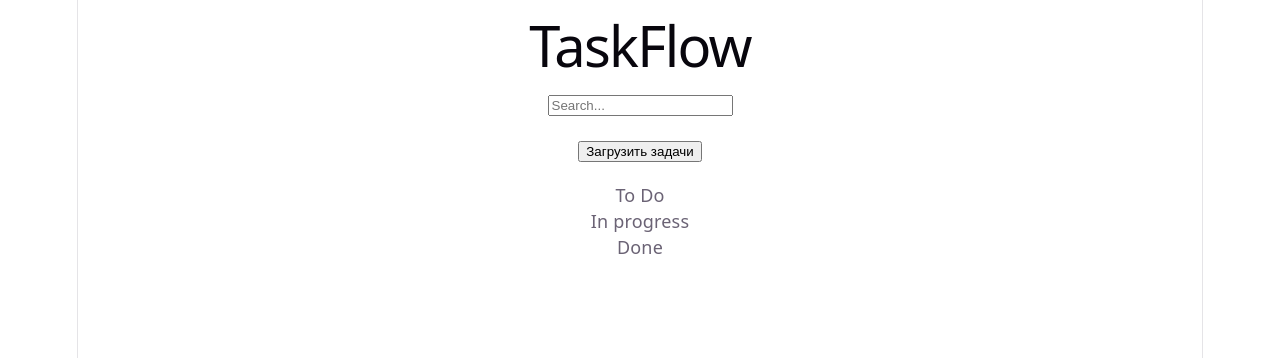
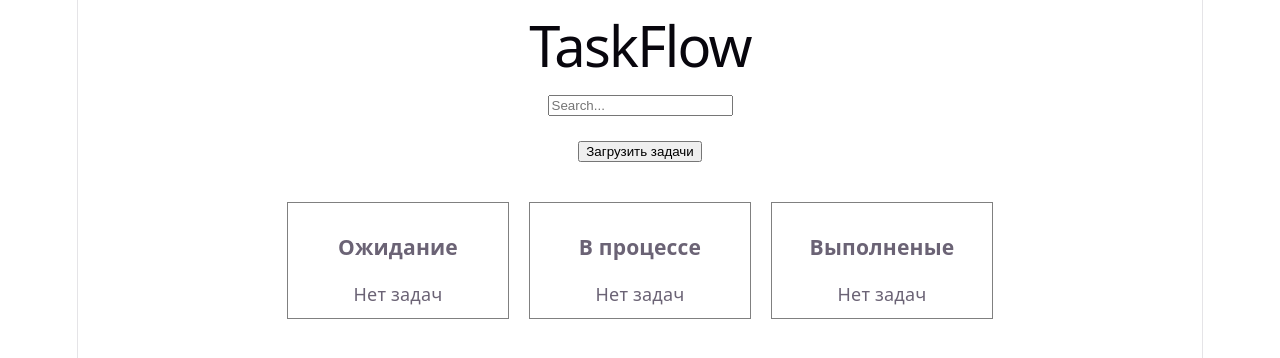
Before and after one commit to Meha-RS/TaskFlow, a React (Vite) app: page / in a window 1280 px wide. Shown: the top 358 px of the page. Built offline with nearby package versions, Linux system fonts and the light colour scheme.

Commit message:
Add a 3-column layout

```diff
--- a/src/App.jsx
+++ b/src/App.jsx
@@ -5,9 +5,9 @@ const API = 'https://dummyjson.com/todos';
 function App(){
 
   const [columns] = useState([
-    {id: 1, title: 'To Do'},
-    {id: 2, title: 'In progress'},
-    {id: 3, title: 'Done'},
+    {id: 'todo', title: 'Ожидание'},
+    {id: 'progress', title: 'В процессе'},
+    {id: 'done', title: 'Выполненые'},
   ]);
 
   const [search, setSearch] = useState('');
@@ -43,13 +43,8 @@ function App(){
           {isLoading ? 'Загрузка...' : 'Загрузить задачи'}
         </button>
       </div>
-      <div style={{ margin: '20px' }}>
-        {tasks.map((task) => (
-          <p key={task.id}>{task.todo}</p>
-        ))}
-      </div>
 
-      <Board columns={filteredColumns}
+      <Board columns={filteredColumns} tasks={tasks}
     />
     </div>
   )
--- a/src/components/Board.jsx
+++ b/src/components/Board.jsx
@@ -1,9 +1,30 @@
-function Board({columns}){
+import Column from "./Column";
+
+function Board({columns, tasks}){
     return(
-        <div>
-            {columns.map((column) =>
-                (<p key ={column.id}>{column.title}</p>
-            ))}
+        <div style={{
+            display: 'flex',
+            gap: '20px',
+            padding: '20px',
+            justifyContent: 'center',
+            alignItems: 'flex-start'
+        }}>
+            {columns.map((column) =>{
+                let columnTask = [];
+                if(column.id === 'todo'){
+                    columnTask = tasks.filter((t) => !t.completed);
+                } else if(column.id === 'done'){
+                    columnTask = tasks.filter((t) => t.completed)
+                }
+
+                return (
+                    <Column
+                        key={column.id}
+                        title={column.title}
+                        tasks={columnTask}
+                    />
+                );
+            })}
         </div>
     );
 }
--- a/src/components/Column.jsx
+++ b/src/components/Column.jsx
@@ -0,0 +1,19 @@
+function Column({ title, tasks }) {
+  return (
+    <div style={{ border: '1px solid gray', padding: '10px', minWidth: '200px' }}>
+      <h3>{title}</h3>
+
+      {tasks.length === 0 ? (
+        <p>Нет задач</p>
+      ) : (
+        tasks.map((task) => (
+          <div key={task.id} style={{ border: '1px solid #444', margin: '5px 0', padding: '5px' }}>
+            {task.todo}
+          </div>
+        ))
+      )}
+    </div>
+  );
+}
+
+export default Column;
```
